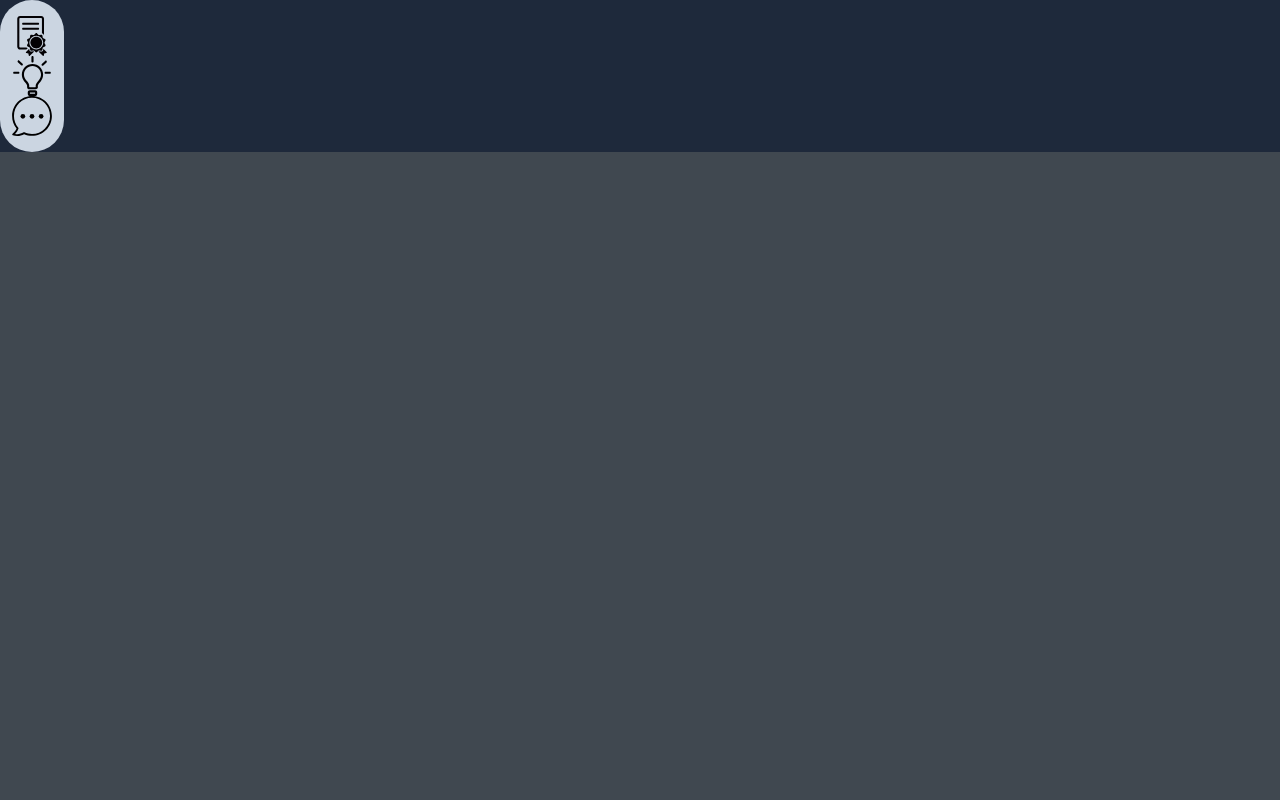
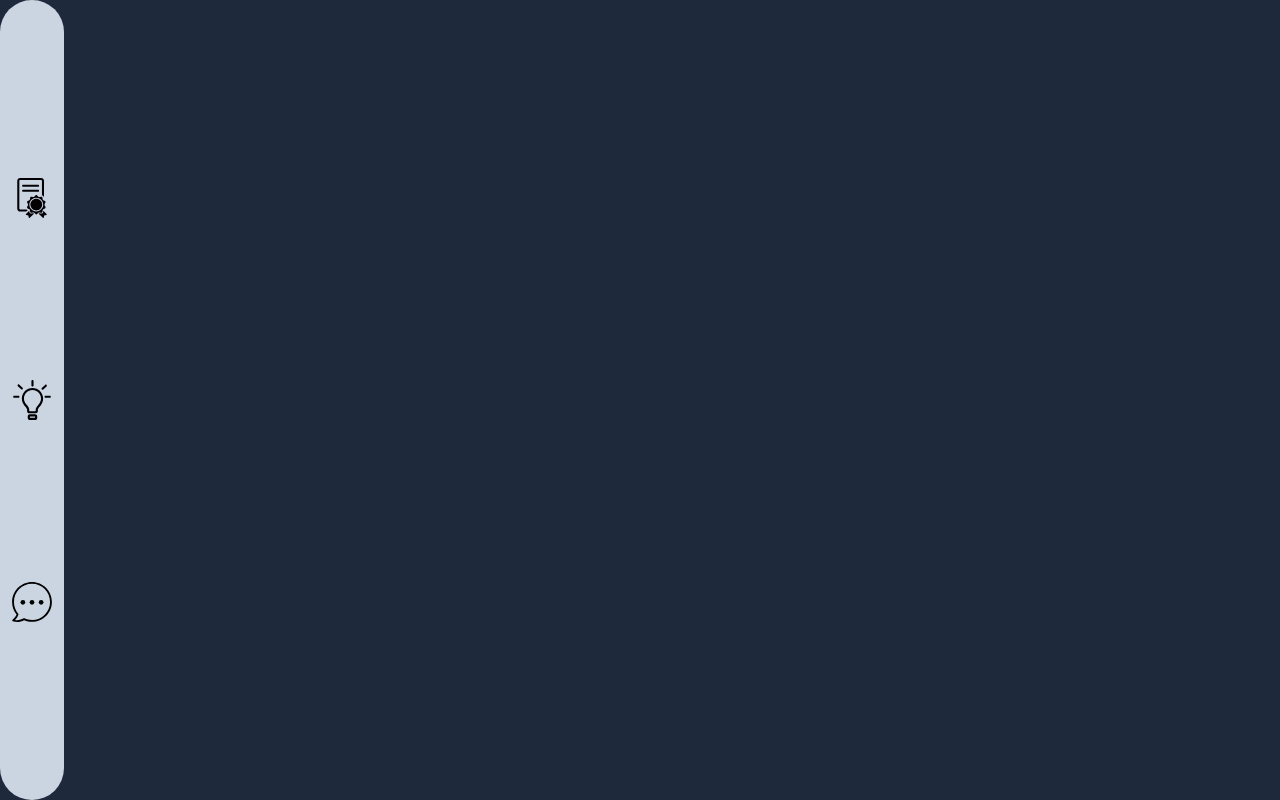
Before and after one commit to milairhu/milairhu.github.io, a React (Create React App) app: page / in a window 1280 px wide. Built offline with nearby package versions, Linux system fonts and the light colour scheme.

Commit message:
Make #root fill the whole window

```diff
--- a/src/App.css
+++ b/src/App.css
@@ -1,6 +1,3 @@
-body {
-  background-color: #404850; /* Background color */
-}
 
 .App {
   text-align: center;
--- a/src/index.css
+++ b/src/index.css
@@ -9,9 +9,20 @@ body {
     sans-serif;
   -webkit-font-smoothing: antialiased;
   -moz-osx-font-smoothing: grayscale;
+  background-color: #404850; /* Background color */
+  height: 100%;
+  width: 100%;
 }
 
 code {
   font-family: source-code-pro, Menlo, Monaco, Consolas, 'Courier New',
     monospace;
 }
+
+#root{
+  display: flex;
+  justify-content: center;
+  align-items: center;
+  height: 100vh;
+  width: 100%;
+}
```
